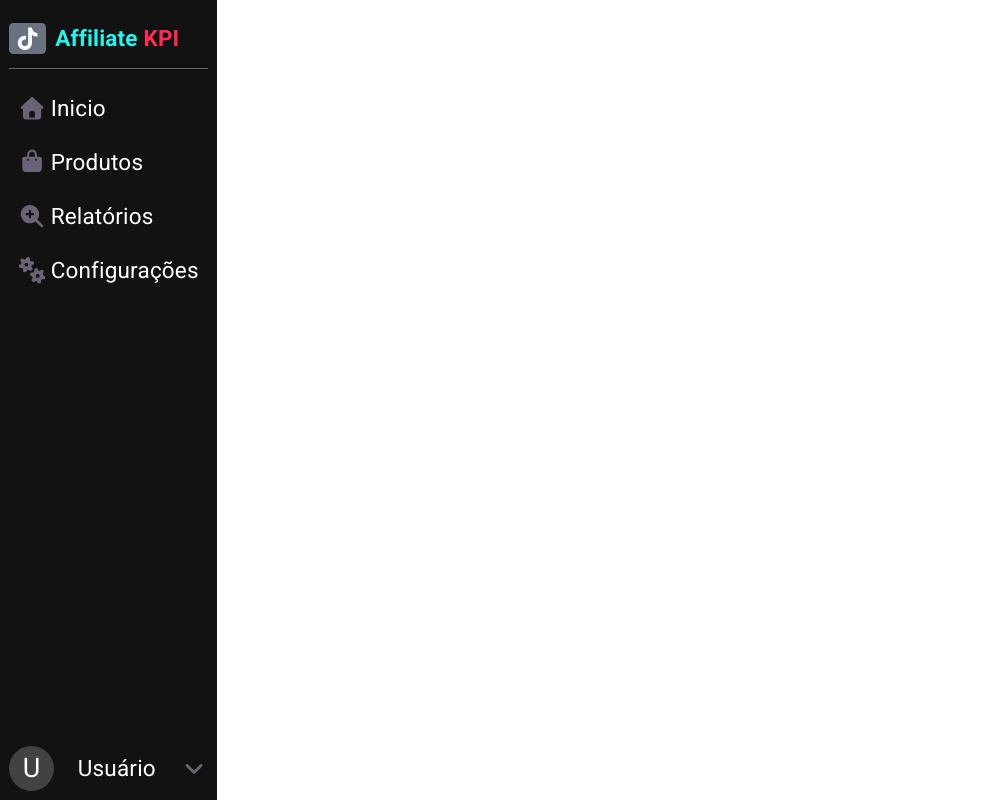
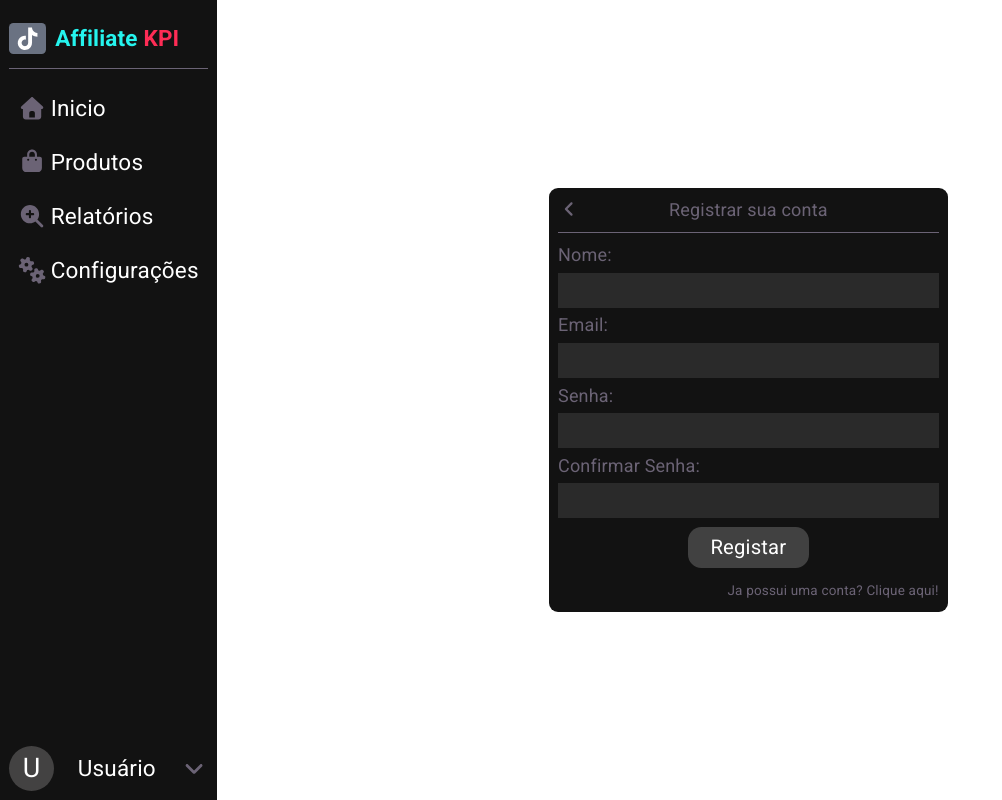
Before and after one commit to michaelcostaribeiro/PI---Frontend, a React (Vite) app in the folder frontend/: page /register in a window 1280 px wide. Shown: the whole page, without its empty margins (0-1002 px from the left). Built offline with nearby package versions, Linux system fonts and the light colour scheme.

Commit message:
added login and register page

```diff
--- a/frontend/src/App.jsx
+++ b/frontend/src/App.jsx
@@ -12,6 +12,8 @@ import Products from './pages/Products'
 import Product from './pages/Product'
 import AddProduct from './pages/AddProduct'
 import EditProduct from './pages/EditProduct'
+import Login from './pages/Login'
+import Register from './pages/Register'
 
 
 function App() {
@@ -79,6 +81,8 @@ function App() {
         <Route path='/add' element={<AddProduct items={items} setItems={setItems} />} />
         <Route path='/product/:id' element={<Product items={items} />}/>
         <Route path='/edit/:id' element={<EditProduct items={items} setItems={setItems} />} />
+        <Route path='/login' element={<Login/>}/>
+        <Route path='/register' element={<Register/>}/>
 
       </Routes>
     </div>
--- a/frontend/src/pages/AddProduct.jsx
+++ b/frontend/src/pages/AddProduct.jsx
@@ -30,11 +30,11 @@ const AddProduct = ({ items, setItems }) => {
         e.preventDefault()
         setItems([...items, {
             id: items[items.length - 1] + (Number.parseInt(Math.random() * 100)),
-            img_url:'',
+            img_url: '',
             name: itemName,
             price: 12,
-            clicks:15,
-            sold:1
+            clicks: 15,
+            sold: 1
         }])
 
         navigate('/products')
@@ -45,7 +45,7 @@ const AddProduct = ({ items, setItems }) => {
         <div className='flex flex-1 items-center justify-center'>
             <form
                 onSubmit={(e) => handleForm(e)}
-                className='flex flex-col gap-2 p-2 bg-[#121212] rounded-lg w-3/4 xl:w-2/4 relative'
+                className='flex flex-col gap-2 p-2 bg-[#121212] rounded-lg w-3/4 xl:w-3/8 relative'
             >
                 <Link to={`/`} className='absolute top-2 left-2'>
                     <FontAwesomeIcon icon={faAngleLeft} />
@@ -69,7 +69,7 @@ const AddProduct = ({ items, setItems }) => {
                         id="name"
                         className='py-1 px-2 text-white bg-white/10'
                         value={itemName}
-                        onChange={(e)=>setItemName(e.target.value)}
+                        onChange={(e) => setItemName(e.target.value)}
                     />
                     <div>
                         {categorias && categorias.map((categoria) => {
--- a/frontend/src/pages/EditProduct.jsx
+++ b/frontend/src/pages/EditProduct.jsx
@@ -71,7 +71,7 @@ const EditProduct = ({ items, setItems }) => {
         <div className='flex flex-1 items-center justify-center'>
             <form
                 onSubmit={(e) => handleForm(e)}
-                className='flex flex-col gap-2 p-2 bg-[#121212] rounded-lg w-3/4 xl:w-2/4 relative'
+                className='flex flex-col gap-2 p-2 bg-[#121212] rounded-lg w-3/4 xl:w-3/8 relative'
             >
                 <Link to={`/`} className='absolute top-2 left-2'>
                     <FontAwesomeIcon icon={faAngleLeft} />
--- a/frontend/src/pages/Home.jsx
+++ b/frontend/src/pages/Home.jsx
@@ -1,5 +1,8 @@
 import React from 'react'
 import { Link } from 'react-router'
+
+import { FontAwesomeIcon } from '@fortawesome/react-fontawesome'
+import { faUser, faPen } from '@fortawesome/free-solid-svg-icons'
 
 function Home({items}) {
   return (
@@ -14,6 +17,10 @@ function Home({items}) {
           </>
         })}
       </div>
+      <div className='flex gap-1'>
+        <Link to={'/login'} className='py-2 px-4 bg-white rounded-xl text-black'><FontAwesomeIcon icon={faUser} /> Logar</Link>
+        <Link to={'/register'} className='py-2 px-4 bg-white rounded-xl text-black'><FontAwesomeIcon icon={faPen} /> Registrar</Link>
+      </div>
     </div>
   )
 }
--- /dev/null
+++ b/frontend/src/pages/Login.jsx
@@ -0,0 +1,67 @@
+import React, { useState } from 'react'
+import { useNavigate, Link } from 'react-router'
+import { FontAwesomeIcon } from '@fortawesome/react-fontawesome'
+import { faAngleLeft } from '@fortawesome/free-solid-svg-icons'
+
+const Login = () => {
+
+    const [userEmail, setUserEmail] = useState('')
+    const [userPassword, setUserPassword] = useState('')
+
+    async function handleForm(e) {
+        e.preventDefault()
+    }
+
+    return (
+        <div className='flex flex-col flex-1 items-center justify-center'>
+            <form
+                onSubmit={(e) => handleForm(e)}
+                className='flex flex-col gap-2 p-2 bg-[#121212] rounded-lg w-3/4 xl:w-3/8 relative'
+            >
+                <Link to={`/`} className='absolute top-2 left-2'>
+                    <FontAwesomeIcon icon={faAngleLeft} />
+
+                </Link>
+                <fieldset className='mx-auto'>
+                    <legend>Entrar com sua conta</legend>
+
+                </fieldset>
+                <hr />
+                <div className='flex flex-col gap-1'>
+
+                    <label htmlFor="name">Email:</label>
+                    <input
+                        required
+                        type="text"
+                        name="name"
+                        id="name"
+                        className='py-1 px-2 text-white bg-white/10'
+                        value={userEmail}
+                        onChange={(e) => setUserEmail(e.target.value)}
+                    />
+
+
+                    <label htmlFor="password">Senha:</label>
+                    <input
+                        required
+                        type="password"
+                        name="password"
+                        id="password"
+                        className='py-1 px-2 text-white bg-white/10'
+                        value={userPassword}
+                        onChange={(e) => setUserPassword(e.target.value)}
+                    />
+                </div>
+                <input
+                    required
+                    type="submit"
+                    value="Entrar"
+                    className='bg-white/20 rounded-xl w-fit px-5 py-1 mx-auto text-white text-lg cursor-pointer'
+                />
+                <Link to={'/register'} className='text-[0.75rem] ml-auto '>Não possui uma conta? Clique aqui!</Link>
+            </form>
+        </div>
+    )
+}
+
+export default Login
--- /dev/null
+++ b/frontend/src/pages/Register.jsx
@@ -0,0 +1,91 @@
+import React, { useState } from 'react'
+import { useNavigate, Link } from 'react-router'
+import { FontAwesomeIcon } from '@fortawesome/react-fontawesome'
+import { faAngleLeft } from '@fortawesome/free-solid-svg-icons'
+
+const Register = () => {
+
+    const [userName, setUserName] = useState('')
+    const [userEmail, setUserEmail] = useState('')
+    const [confirmUserPassword, setConfirmUserPassword] = useState('')
+    const [userPassword, setUserPassword] = useState('')
+
+
+    async function handleForm(e) {
+        e.preventDefault()
+    }
+
+    return (
+        <div className='flex flex-1 items-center justify-center'>
+            <form
+                onSubmit={(e) => handleForm(e)}
+                className='flex flex-col gap-2 p-2 bg-[#121212] rounded-lg w-3/4 xl:w-3/8 relative'
+            >
+                <Link to={`/`} className='absolute top-2 left-2'>
+                    <FontAwesomeIcon icon={faAngleLeft} />
+
+                </Link>
+                <fieldset className='mx-auto'>
+                    <legend>Registrar sua conta</legend>
+
+                </fieldset>
+                <hr />
+                <div className='flex flex-col gap-1'>
+
+                    <label htmlFor="name">Nome:</label>
+                    <input
+                        required
+                        type="text"
+                        name="name"
+                        id="name"
+                        className='py-1 px-2 text-white bg-white/10'
+                        value={userName}
+                        onChange={(e) => setUserName(e.target.value)}
+                    />
+
+                    <label htmlFor="email">Email:</label>
+                    <input
+                        required
+                        type="text"
+                        name="email"
+                        id="email"
+                        className='py-1 px-2 text-white bg-white/10'
+                        value={userEmail}
+                        onChange={(e) => setUserEmail(e.target.value)}
+                    />
+
+
+                    <label htmlFor="password">Senha:</label>
+                    <input
+                        required
+                        type="password"
+                        name="password"
+                        id="password"
+                        className='py-1 px-2 text-white bg-white/10'
+                        value={userPassword}
+                        onChange={(e) => setUserPassword(e.target.value)}
+                    />
+                    <label htmlFor="password">Confirmar Senha:</label>
+                    <input
+                        required
+                        type="password"
+                        name="confirmPassword"
+                        id="confirmPassword"
+                        className='py-1 px-2 text-white bg-white/10'
+                        value={confirmUserPassword}
+                        onChange={(e) => setConfirmUserPassword(e.target.value)}
+                    />
+                </div>
+                <input
+                    required
+                    type="submit"
+                    value="Registar"
+                    className='bg-white/20 rounded-xl w-fit px-5 py-1 mx-auto text-white text-lg cursor-pointer'
+                />
+                <Link to={'/login'} className='text-[0.75rem] ml-auto '>Ja possui uma conta? Clique aqui!</Link>
+            </form>
+        </div>
+    )
+}
+
+export default Register
```
